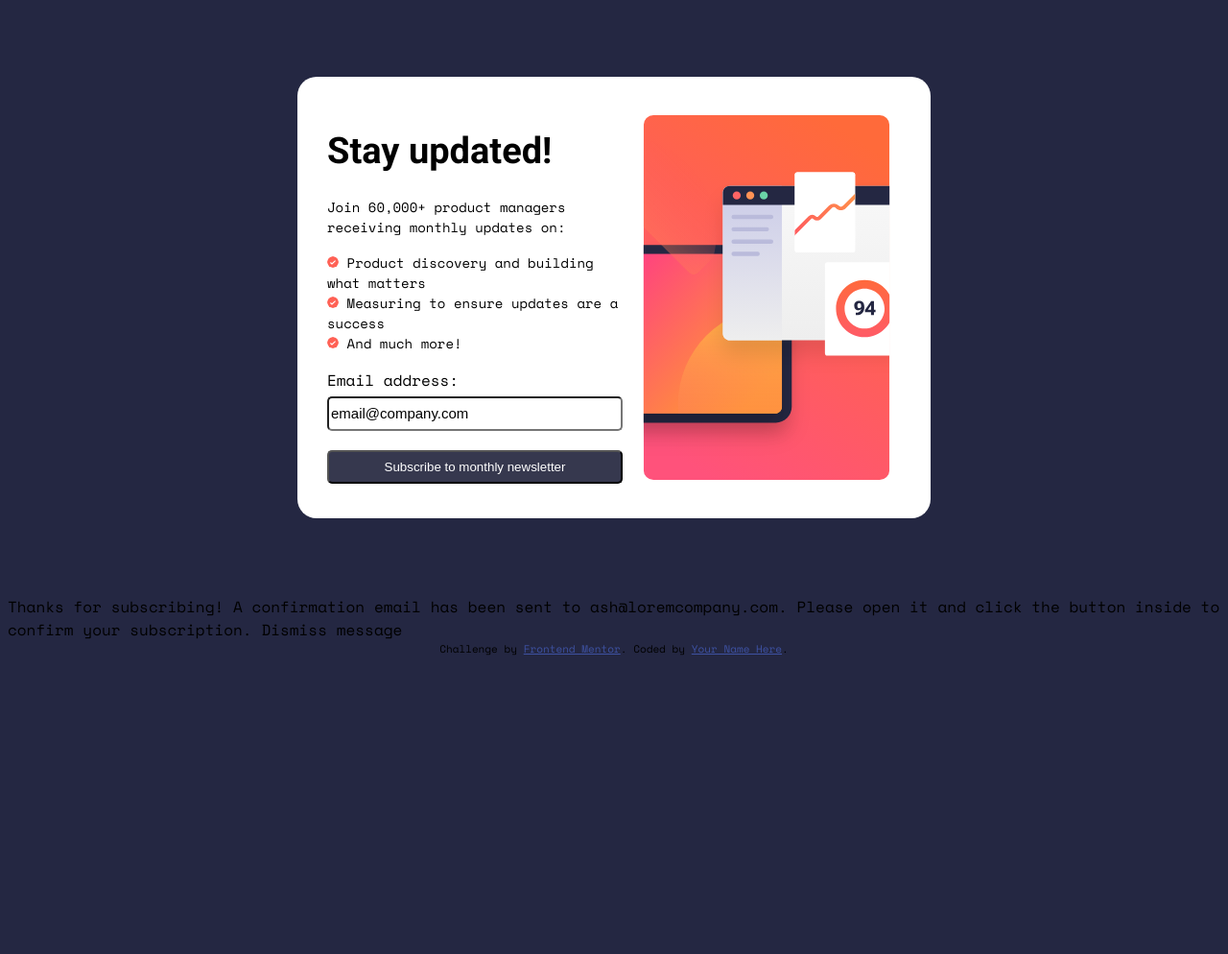
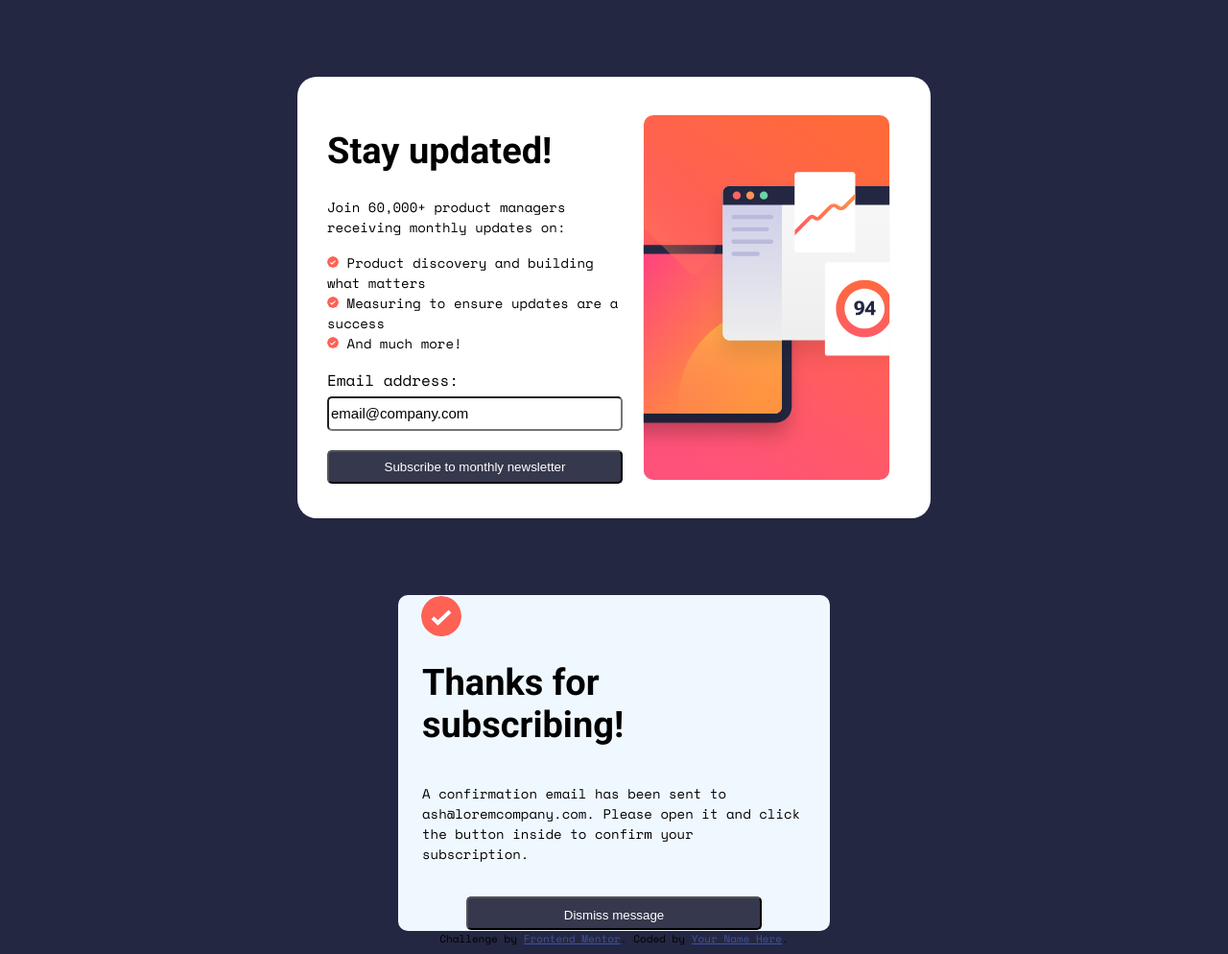
Before and after one commit to fawzy222/newsletter-signup, a plain HTML site: page index.html in a window 1280 px wide. Shown: the whole page at 96% size. Before the commit the page ends 800 px from the top, so only its background shows below. Drawn offline with nearby package versions, Linux system fonts and the light colour scheme.

Commit message:
desktop version of html and css completed

```diff
--- a/index.html
+++ b/index.html
@@ -37,7 +37,7 @@
         <label for="email">Email address: </label>
         <input type="email" value="email@company.com" name="email">
 
-      <button>Subscribe to monthly newsletter</button>
+      <button type="submit">Subscribe to monthly newsletter</button>
       </form>
     </div>
     <div id="form-img"><img src="./assets/images/illustration-sign-up-desktop.svg"></div>
@@ -45,14 +45,15 @@
   <!-- Sign-up form end -->
 
   <!-- Success message start -->
+<div class="success-ctn">
+  <span><img src="/assets/images/icon-list.svg"></span>
+  <h1>Thanks for subscribing!</h1>
 
-  Thanks for subscribing!
+ <p> A confirmation email has been sent to ash@loremcompany.com.
+  Please open it and click the button inside to confirm your subscription.</p>
 
-  A confirmation email has been sent to ash@loremcompany.com.
-  Please open it and click the button inside to confirm your subscription.
-
-  Dismiss message
-
+  <button id="success-btn" type="button">Dismiss message</button>
+</div>
   <!-- Success message end -->
 
   <div class="attribution">
--- a/style.css
+++ b/style.css
@@ -59,3 +59,27 @@ button{
     color: white;
     border-radius: 5px;
 }
+.success-ctn{
+    width: 400px;
+    height: 300px;
+    margin: auto;
+    padding: 25px;
+    display: flex;
+    flex-direction: column;
+    align-items: center;
+    justify-content: center;
+    background-color: aliceblue;
+    border-radius: 10px;
+}
+.success-ctn span img{
+    width: 42px;
+    height: 42px;
+    border-radius: 20px;
+    position:relative;
+    display: block;
+    top: 0px;
+    right: 180px;
+}
+ .success-ctn #success-btn{
+    padding: 10px;
+}
```
